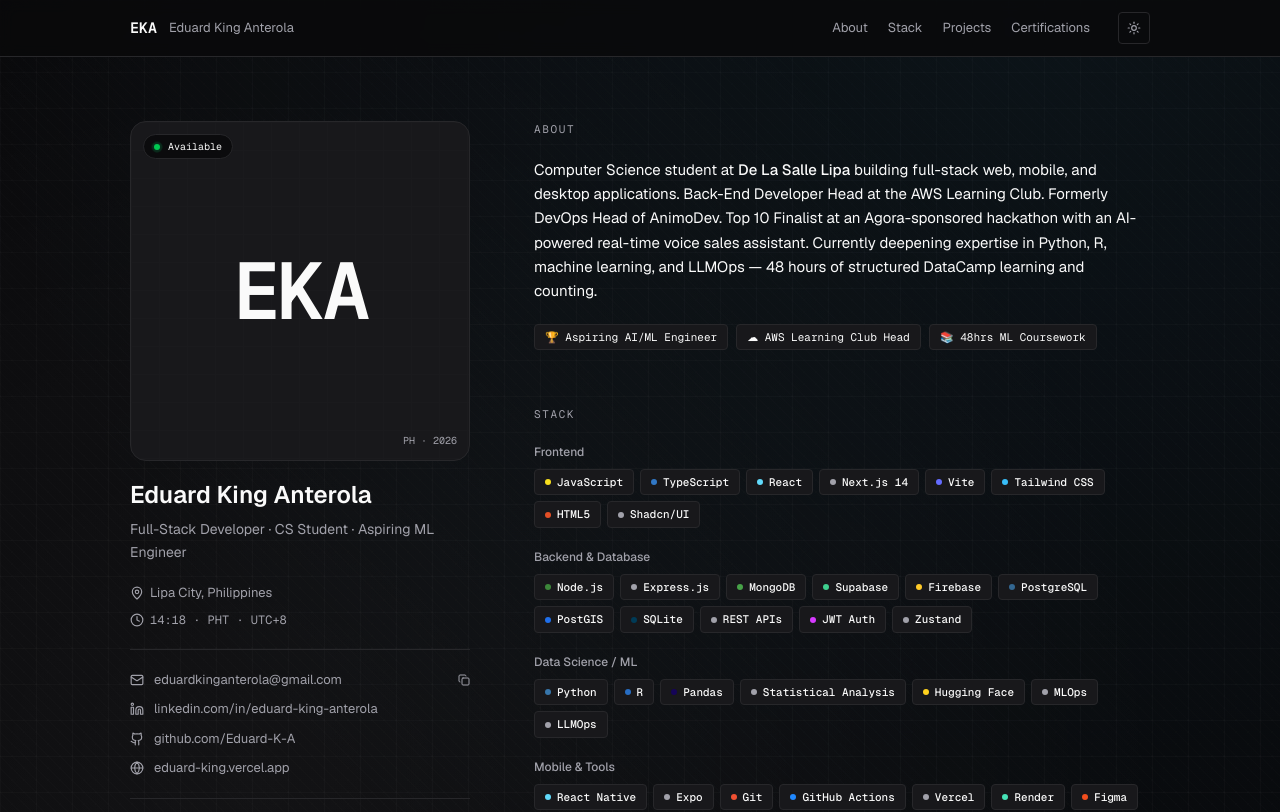
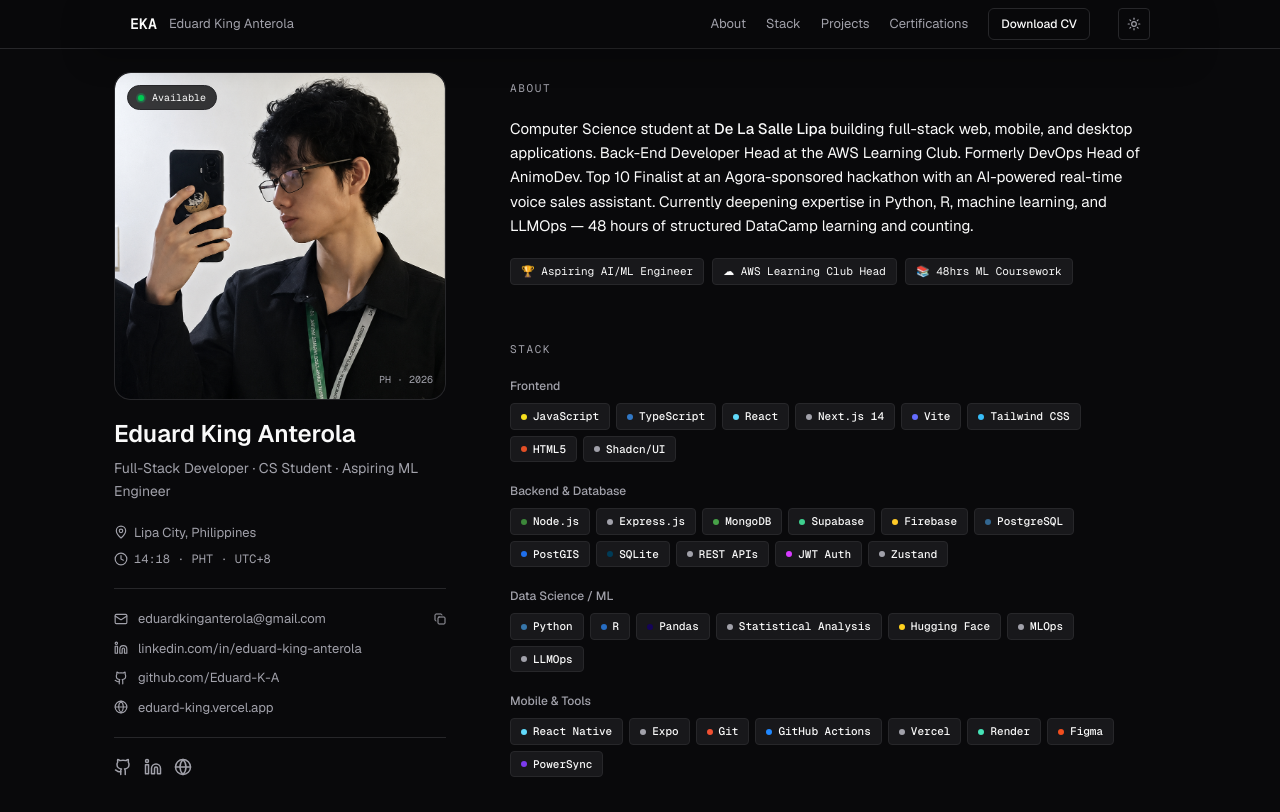
Before and after one commit to Eduard-K-A/Portfolio, a React (Vite) app: page / in a window 1280 px wide. Shown: the top 812 px of the page. Built offline with nearby package versions, Linux system fonts and the light colour scheme.

Commit message:
feat: refresh portfolio shell and sidebar media

```diff
--- a/src/app/App.tsx
+++ b/src/app/App.tsx
@@ -4,8 +4,7 @@
 import { SectionLabel, Chip } from "./components/SectionLabel";
 import { Projects } from "./components/Projects";
 import { Certifications } from "./components/Certifications";
-import { CursorFollower } from "./components/CursorFollower";
-import { BackgroundTexture } from "./components/BackgroundTexture";
+import { MouseFollower } from "./components/MouseFollower";
 
 const themeVars = {
   light: {
@@ -101,14 +100,13 @@
   };
 
   return (
-    <div className="relative min-h-screen w-full overflow-hidden" style={{ backgroundColor: "var(--bg)", color: "var(--fg)" }}>
-      <BackgroundTexture dark={dark} />
-      <CursorFollower />
+    <div className="relative min-h-screen w-full overflow-x-hidden" style={{ backgroundColor: "var(--bg)", color: "var(--fg)" }}>
       <div className="relative z-10">
+        <MouseFollower />
         <Nav dark={dark} setDark={setDark} />
 
-        <div className="max-w-[1100px] mx-auto px-6 lg:px-10 py-10 lg:py-16">
-          <div className="flex flex-col lg:flex-row gap-10 lg:gap-16">
+        <div className="max-w-[1100px] mx-auto px-6 lg:px-10 pt-18 pb-10 lg:pt-20 lg:pb-16">
+          <div className="flex flex-col gap-10 lg:block lg:pl-[380px]">
             <Sidebar />
 
             <main className="flex-1 min-w-0 max-w-[680px]">
--- a/src/app/components/BackgroundTexture.tsx
+++ /dev/null
@@ -1,114 +0,0 @@
-import { useEffect, useRef } from "react";
-
-export function BackgroundTexture({ dark }: { dark: boolean }) {
-  const glowRef = useRef<HTMLDivElement>(null);
-  const target = useRef({ x: -200, y: -200 });
-  const pos = useRef({ x: -200, y: -200 });
-  const hovering = useRef(false);
-
-  useEffect(() => {
-    if (matchMedia("(hover: none)").matches) return;
-
-    const onMove = (e: MouseEvent) => {
-      target.current.x = e.clientX;
-      target.current.y = e.clientY;
-      const el = e.target as HTMLElement | null;
-      hovering.current = !!el?.closest("a, button, [data-cursor='pointer']");
-    };
-
-    const onLeave = () => {
-      hovering.current = false;
-      if (glowRef.current) {
-        glowRef.current.style.opacity = "0";
-      }
-    };
-
-    const onEnter = () => {
-      if (glowRef.current) {
-        glowRef.current.style.opacity = "1";
-      }
-    };
-
-    window.addEventListener("mousemove", onMove);
-    document.addEventListener("mouseleave", onLeave);
-    document.addEventListener("mouseenter", onEnter);
-
-    let raf = 0;
-    const tick = () => {
-      pos.current.x += (target.current.x - pos.current.x) * 0.14;
-      pos.current.y += (target.current.y - pos.current.y) * 0.14;
-
-      if (glowRef.current) {
-        glowRef.current.style.transform = `translate3d(${pos.current.x}px, ${pos.current.y}px, 0)`;
-        glowRef.current.style.opacity = hovering.current ? "0.95" : "0.5";
-      }
-
-      raf = requestAnimationFrame(tick);
-    };
-
-    raf = requestAnimationFrame(tick);
-
-    return () => {
-      window.removeEventListener("mousemove", onMove);
-      document.removeEventListener("mouseleave", onLeave);
-      document.removeEventListener("mouseenter", onEnter);
-      cancelAnimationFrame(raf);
-    };
-  }, []);
-
-  return (
-    <div aria-hidden className="pointer-events-none absolute inset-0 overflow-hidden">
-      <div
-        className="absolute inset-0"
-        style={{
-          backgroundImage: dark
-            ? [
-                "radial-gradient(circle at 20% 20%, rgba(255,255,255,0.05), transparent 28%)",
-                "radial-gradient(circle at 80% 0%, rgba(56,189,248,0.08), transparent 26%)",
-                "linear-gradient(rgba(255,255,255,0.025) 1px, transparent 1px)",
-                "linear-gradient(90deg, rgba(255,255,255,0.025) 1px, transparent 1px)",
-                "repeating-linear-gradient(45deg, rgba(255,255,255,0.012) 0, rgba(255,255,255,0.012) 1px, transparent 1px, transparent 8px)",
-              ].join(", ")
-            : [
-                "radial-gradient(circle at 20% 20%, rgba(24,24,27,0.05), transparent 28%)",
-                "radial-gradient(circle at 80% 0%, rgba(14,165,233,0.1), transparent 26%)",
-                "linear-gradient(rgba(24,24,27,0.035) 1px, transparent 1px)",
-                "linear-gradient(90deg, rgba(24,24,27,0.035) 1px, transparent 1px)",
-                "repeating-linear-gradient(45deg, rgba(24,24,27,0.015) 0, rgba(24,24,27,0.015) 1px, transparent 1px, transparent 8px)",
-              ].join(", "),
-          backgroundSize: "100% 100%, 100% 100%, 36px 36px, 36px 36px, 12px 12px",
-          opacity: 0.9,
-        }}
-      />
-
-      <div
-        ref={glowRef}
-        className="absolute left-0 top-0"
-        style={{
-          width: "42rem",
-          height: "42rem",
-          marginLeft: "-21rem",
-          marginTop: "-21rem",
-          opacity: 0,
-          transition: "opacity 220ms ease",
-          background:
-            dark
-              ? "radial-gradient(circle, rgba(56,189,248,0.18) 0%, rgba(56,189,248,0.1) 20%, rgba(56,189,248,0.04) 36%, transparent 70%)"
-              : "radial-gradient(circle, rgba(14,165,233,0.24) 0%, rgba(14,165,233,0.12) 20%, rgba(14,165,233,0.05) 36%, transparent 70%)",
-          filter: "blur(20px)",
-          mixBlendMode: dark ? "screen" : "multiply",
-        }}
-      />
-
-      <div
-        className="absolute inset-0"
-        style={{
-          background:
-            dark
-              ? "linear-gradient(180deg, rgba(9,9,11,0.18), rgba(9,9,11,0.02) 30%, rgba(9,9,11,0.22))"
-              : "linear-gradient(180deg, rgba(255,255,255,0.18), rgba(255,255,255,0.02) 30%, rgba(255,255,255,0.1))",
-        }}
-      />
-    </div>
-  );
-}
--- /dev/null
+++ b/src/app/components/MouseFollower.tsx
@@ -0,0 +1,70 @@
+import { MousePointer2 } from "lucide-react";
+import { useEffect, useRef, useState } from "react";
+
+export function MouseFollower() {
+  const iconRef = useRef<HTMLDivElement>(null);
+  const target = useRef({ x: -100, y: -100 });
+  const pos = useRef({ x: -100, y: -100 });
+  const visibleRef = useRef(false);
+  const [visible, setVisible] = useState(false);
+
+  useEffect(() => {
+    if (matchMedia("(hover: none)").matches) return;
+
+    const onMove = (e: MouseEvent) => {
+      target.current.x = e.clientX;
+      target.current.y = e.clientY;
+      if (!visibleRef.current) {
+        visibleRef.current = true;
+        setVisible(true);
+      }
+    };
+
+    const onLeave = () => {
+      visibleRef.current = false;
+      setVisible(false);
+    };
+    const onEnter = () => {
+      visibleRef.current = true;
+      setVisible(true);
+    };
+
+    window.addEventListener("mousemove", onMove);
+    document.addEventListener("mouseleave", onLeave);
+    document.addEventListener("mouseenter", onEnter);
+
+    let raf = 0;
+    const tick = () => {
+      pos.current.x += (target.current.x - pos.current.x) * 0.2;
+      pos.current.y += (target.current.y - pos.current.y) * 0.2;
+      if (iconRef.current) {
+        iconRef.current.style.transform = `translate3d(${pos.current.x - 10}px, ${pos.current.y - 10}px, 0)`;
+      }
+      raf = requestAnimationFrame(tick);
+    };
+
+    raf = requestAnimationFrame(tick);
+
+    return () => {
+      window.removeEventListener("mousemove", onMove);
+      document.removeEventListener("mouseleave", onLeave);
+      document.removeEventListener("mouseenter", onEnter);
+      cancelAnimationFrame(raf);
+    };
+  }, []);
+
+  return (
+    <div
+      ref={iconRef}
+      aria-hidden
+      className="pointer-events-none fixed top-0 left-0 z-[100] text-[var(--fg)] mix-blend-difference"
+      style={{
+        opacity: visible ? 1 : 0,
+        transform: "translate3d(-100px,-100px,0)",
+        transition: "opacity 180ms ease",
+      }}
+    >
+      <MousePointer2 size={20} strokeWidth={1.9} />
+    </div>
+  );
+}
--- a/src/app/components/Nav.tsx
+++ b/src/app/components/Nav.tsx
@@ -1,6 +1,7 @@
 import { Sun, Moon } from "lucide-react";
 
 export function Nav({ dark, setDark }: { dark: boolean; setDark: (v: boolean) => void }) {
+  const cvUrl = new URL("../../imports/Eduard_King_Anterola_CV.pdf", import.meta.url).href;
   const links = [
     { label: "About", href: "#about" },
     { label: "Stack", href: "#stack" },
@@ -8,8 +9,15 @@
     { label: "Certifications", href: "#certifications" },
   ];
   return (
-    <header className="sticky top-0 z-40 backdrop-blur bg-[var(--bg)]/80 border-b border-[var(--border-color)]">
-      <div className="max-w-[1100px] mx-auto px-6 lg:px-10 h-14 flex items-center justify-between">
+    <header className="fixed top-0 inset-x-0 z-50 backdrop-blur-xl bg-[var(--bg)]/88 border-b border-[var(--border-color)]">
+      <div
+        className="max-w-[1100px] mx-auto px-6 lg:px-10 h-12 flex items-center justify-between"
+        style={{
+          boxShadow: dark
+            ? "0 10px 30px rgba(0, 0, 0, 0.24)"
+            : "0 10px 30px rgba(9, 9, 11, 0.08)",
+        }}
+      >
         <div className="flex items-center gap-3">
           <span className="font-mono" style={{ fontSize: "0.9375rem", fontWeight: 600 }}>
             EKA
@@ -31,6 +39,15 @@
               </a>
             ))}
           </div>
+          <a
+            href={cvUrl}
+            download="Eduard_King_Anterola_CV.pdf"
+            data-cursor="pointer"
+            className="hidden sm:inline-flex items-center justify-center rounded-md border border-[var(--border-color)] px-3 py-1.5 text-[var(--fg)] hover:bg-[var(--surface)] transition-colors"
+            style={{ fontSize: "0.75rem", fontWeight: 500 }}
+          >
+            Download CV
+          </a>
           <button
             onClick={() => setDark(!dark)}
             aria-label="Toggle theme"
--- a/src/app/components/Sidebar.tsx
+++ b/src/app/components/Sidebar.tsx
@@ -1,5 +1,7 @@
 import { Mail, Linkedin, Github, Globe, MapPin, Clock, Copy, Check } from "lucide-react";
 import { useEffect, useState } from "react";
+import lightModeImage from "../../assets/light-mode.png";
+import darkModeImage from "../../assets/dark-mode.png";
 
 export function Sidebar() {
   const [time, setTime] = useState("");
@@ -40,8 +42,8 @@
   ];
 
   return (
-    <aside className="lg:sticky lg:top-24 lg:self-start w-full lg:w-[340px] shrink-0">
-      <div className="flex flex-col gap-5">
+    <aside className="w-full lg:fixed lg:top-[4.5rem] lg:left-[clamp(1.5rem,calc((100vw-1100px)/2+1.5rem),999rem)] lg:z-20 lg:w-[340px] lg:h-[calc(100vh-6rem)] shrink-0">
+      <div className="flex flex-col gap-5 lg:h-full lg:overflow-y-auto lg:pr-2">
         <div
           data-cursor="pointer"
           className="relative w-full aspect-square rounded-2xl bg-[var(--surface)] border border-[var(--border-color)] overflow-hidden group cursor-pointer transition-all duration-300 hover:border-[var(--fg)]"
@@ -55,14 +57,20 @@
               backgroundSize: "28px 28px",
             }}
           />
-          {/* Initials */}
-          <div className="absolute inset-0 flex items-center justify-center">
-            <span
-              className="font-mono text-[var(--fg)] transition-transform duration-500 group-hover:scale-110"
-              style={{ fontSize: "5rem", fontWeight: 700, letterSpacing: "-0.04em" }}
-            >
-              EKA
-            </span>
+          {/* Theme image */}
+          <div className="absolute inset-0 overflow-hidden rounded-2xl">
+            <img
+              src={lightModeImage}
+              alt="Eduard King Anterola"
+              className="absolute inset-0 h-full w-full object-cover object-[center_32%] opacity-100 transition-opacity duration-500 ease-in-out dark:opacity-0"
+              draggable={false}
+            />
+            <img
+              src={darkModeImage}
+              alt="Eduard King Anterola"
+              className="absolute inset-0 h-full w-full object-cover object-[center_32%] opacity-0 transition-opacity duration-500 ease-in-out dark:opacity-100"
+              draggable={false}
+            />
           </div>
           {/* Status pill */}
           <div className="absolute top-3 left-3 flex items-center gap-2 px-2.5 py-1 rounded-full bg-[var(--bg)]/80 backdrop-blur border border-[var(--border-color)]">
```
Also changed, not shown: src/assets/dark-mode.png (added), src/assets/light-mode.png (added).
